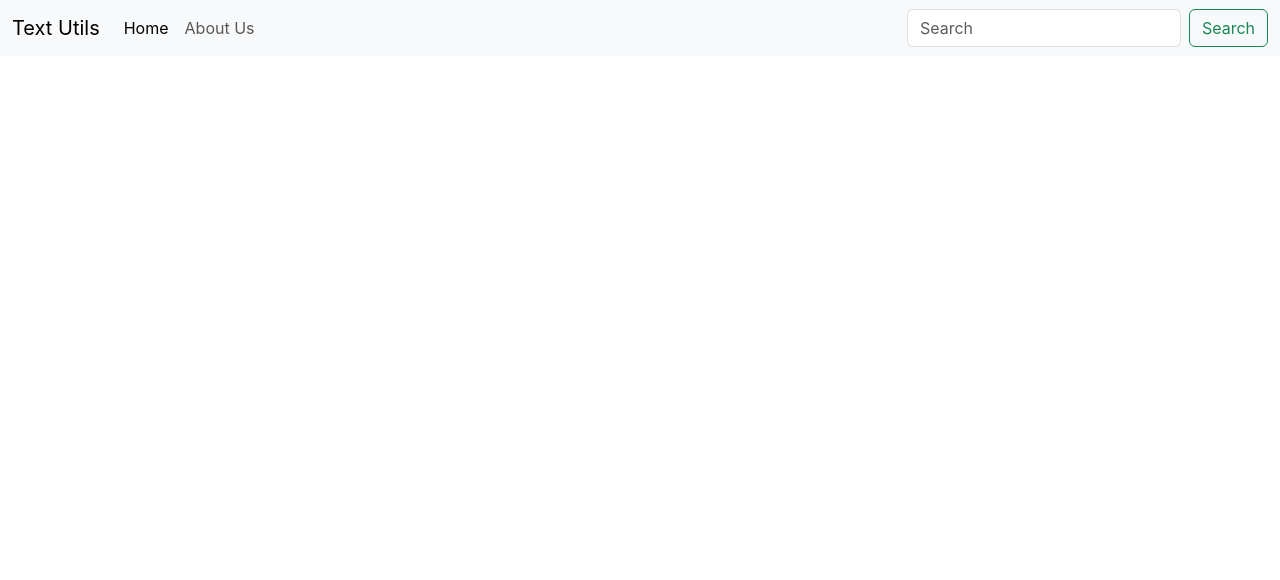
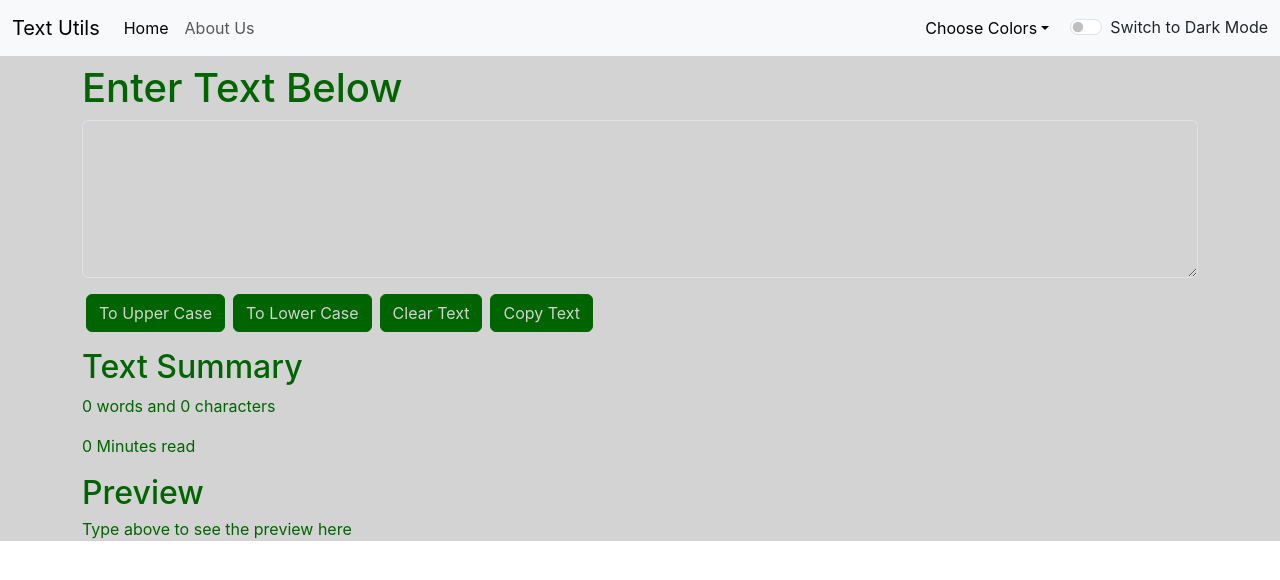
Before and after one commit to ogupta261/Reacting, a React (Create React App) app in the folder textutils/: page / in a window 1280 px wide. Shown: the top 580 px of the page. Built offline with nearby package versions, Linux system fonts and the light colour scheme.

Commit message:
Updatec dark mode. Trying to add themes

```diff
--- a/textutils/src/App.js
+++ b/textutils/src/App.js
@@ -1,50 +1,57 @@
+import { useState } from "react";
 import "./App.css";
+import Navbar from "./Components/Navbar";
+import TextForm from "./Components/TextForm";
+import Alert from "./Components/Alert";
 
 function App() {
+  const [mode, setMode] = useState('light')
+  const [alert, setAlert] = useState(null);
+  const [primary, setPrimary] = useState('white');
+  const [secondary, setSecondary] = useState('black');
+
+  const themes = {
+    light: {
+      primary: ['white','lightgreen','lightblue','lightgrey'],
+      secondary: ['black','darkblue','black','darkgreen']
+    },
+    dark: {
+      primary: ['black','darkblue','black','darkgreen'],
+      secondary: ['white','lightgreen','lightblue','lightgrey']
+    }
+  }
+
+  const setPrimaryColor = (color) => {
+    setPrimary(color)
+  }
+
+  const setSecondaryColor = (color) => {
+    setSecondary(color)
+  }
+
+  const showAlert = (message, type, time) => {
+    setAlert({
+      message: message,
+      type: type
+    })
+    setTimeout(() => {
+      setAlert(null)
+    }, time);
+  }
+
+  let switchMode = () => {
+    document.body.style.backgroundColor = mode==='light' ? 'black' : 'white'
+    setPrimary(document.body.style.backgroundColor)
+    setSecondary(mode==='light' ? 'white' : 'black')
+    // showAlert((mode==='light' ? 'Dark' : 'Light') + ' mode has been set!', 'success', 1500)
+    setMode(mode==='light' ? 'dark' : 'light')
+  }
   return (
-    <nav className="navbar navbar-expand-lg bg-body-tertiary">
-      <div className="container-fluid">
-        <a className="navbar-brand" href="/">
-          Text Utils
-        </a>
-        <button
-          className="navbar-toggler"
-          type="button"
-          data-bs-toggle="collapse"
-          data-bs-target="#navbarSupportedContent"
-          aria-controls="navbarSupportedContent"
-          aria-expanded="false"
-          aria-label="Toggle navigation"
-        >
-          <span className="navbar-toggler-icon"></span>
-        </button>
-        <div className="collapse navbar-collapse" id="navbarSupportedContent">
-          <ul className="navbar-nav me-auto mb-2 mb-lg-0">
-            <li className="nav-item">
-              <a className="nav-link active" aria-current="page" href="/">
-                Home
-              </a>
-            </li>
-            <li className="nav-item">
-              <a className="nav-link" href="/">
-                About Us
-              </a>
-            </li>
-          </ul>
-          <form className="d-flex" role="search">
-            <input
-              className="form-control me-2"
-              type="search"
-              placeholder="Search"
-              aria-label="Search"
-            />
-            <button className="btn btn-outline-success" type="submit">
-              Search
-            </button>
-          </form>
-        </div>
-      </div>
-    </nav>
+    <div style={{backgroundColor: primary}}>
+      <Navbar title='Text Utils' themes={themes} setPrimary={setPrimaryColor} setSecondary={setSecondaryColor} mode={mode} switchMode={switchMode}/>
+      <Alert alert={alert} setAlert={setAlert}/>
+      <TextForm heading='Enter Text Below' showAlert={showAlert} primary={primary} secondary={secondary} mode={mode}/>
+    </div>
   );
 }
 
--- /dev/null
+++ b/textutils/src/Components/Alert.js
@@ -0,0 +1,9 @@
+import React from 'react'
+
+export default function Alert(props) {
+  return (
+    props.alert && <div class={`alert alert-${props.alert.type} alert-dismissible`} role="alert">
+       <div>{props.alert.message}</div>
+    </div>
+  )
+}
--- /dev/null
+++ b/textutils/src/Components/Navbar.js
@@ -0,0 +1,95 @@
+import React from 'react'
+import PropTypes from 'prop-types'
+
+export default function Navbar(props) {
+
+  const handleSwitchColor = (index) => {
+    switch (props.mode) {
+      case 'dark':
+        props.setPrimary(props.themes.dark.primary[index])
+        props.setSecondary(props.themes.dark.secondary[index])
+        break;
+
+      case 'light':
+        props.setPrimary(props.themes.light.primary[index])
+        props.setSecondary(props.themes.light.secondary[index])
+        break;
+      default:
+        break;
+    }
+
+  }
+
+  return (
+    <nav className={`navbar navbar-expand-lg navbar-${props.mode} bg-${props.mode}`}>
+      <div className="container-fluid">
+        <a className="navbar-brand" href="/">
+          {props.title}
+        </a>
+        <button
+          className="navbar-toggler"
+          type="button"
+          data-bs-toggle="collapse"
+          data-bs-target="#navbarSupportedContent"
+          aria-controls="navbarSupportedContent"
+          aria-expanded="false"
+          aria-label="Toggle navigation"
+        >
+          <span className="navbar-toggler-icon"></span>
+        </button>
+        <div className="collapse navbar-collapse" id="navbarSupportedContent">
+          <ul className="navbar-nav me-auto mb-2 mb-lg-0">
+            <li className="nav-item">
+              <a className="nav-link active" aria-current="page" href="/">
+                Home
+              </a>
+            </li>
+            <li className="nav-item">
+              <a className="nav-link" href="/">
+                About Us
+              </a>
+            </li>
+          </ul>
+          <div className="btn-group mx-2" data-bs-theme={props.mode} role="group" aria-label="Button group with nested dropdown">
+            <div className="btn-group" role="group">
+              <button type="button" className={`btn btn-${props.mode} dropdown-toggle`} data-bs-toggle="dropdown" aria-expanded="false">
+                Choose Colors
+              </button>
+              <ul className="dropdown-menu">
+                {props.mode==='dark' && props.themes.dark.primary.map((item, index) => (
+                  <li><a className="dropdown-item" key={index} onClick={handleSwitchColor(index)} href="/">{item}</a></li>
+                ))}
+                {props.mode==='light' && props.themes.light.primary.map((item, index) => (
+                  <li><a className="dropdown-item" key={index} onClick={handleSwitchColor(index)} href="/">{item}</a></li>
+                ))}
+                {/* <li>
+                  <button type="button" className={`btn btn-${props.mode}`}>
+                    Color 1
+                  </button>
+                </li>
+                <li>
+                  <button type="button" className={`btn btn-${props.mode}`}>
+                    Color 2
+                  </button>
+                </li> */}
+              </ul>
+            </div>
+          </div>
+          <div className={`form-check form-switch text-${props.mode === 'light' ? 'dark' : 'light'}`}>
+            <input className="form-check-input" type="checkbox" role="switch" id="modeSwitch" onChange={props.switchMode} />
+            <label className="form-check-label" htmlFor="modeSwitch">{props.mode === 'light' ? 'Switch to Dark Mode' : 'Switch to Light Mode'}</label>
+          </div>
+        </div>
+      </div>
+    </nav>
+  )
+}
+
+
+Navbar.propTypes = {
+  title: PropTypes.string
+}
+
+Navbar.defaultProps = {
+  title: 'Set Title Here'
+}
--- /dev/null
+++ b/textutils/src/Components/TextForm.js
@@ -0,0 +1,59 @@
+import React, { useState } from 'react'
+
+export default function TextForm(props) {
+
+    const [text, setText] = useState('')
+    const [words, setWords] = useState(0)
+    const [characters, setCharacters] = useState(0)
+
+
+    const handleOnChange = (event) => {
+        let newText = event.target.value
+        setText(newText)
+        calculateLengths(event)
+    }
+
+    const calculateLengths = (event) => {
+        let newText = event.target.value
+        setWords(newText.trim().split(/[ ,]+/).length)
+        if(newText==='') setWords(0)
+        setCharacters(newText.length)
+    }
+
+    const handleUpperCase = () => {
+        setText(text.toUpperCase())
+    }
+    const handleLowerCase = () => {
+        setText(text.toLowerCase())
+    }
+    const handleClearText = (event) => {
+        setText('')
+        calculateLengths(event)
+    }
+    const handleCopyText = () => {
+        document.getElementById('textForm').select()
+        navigator.clipboard.writeText(text)
+    }
+
+    return (
+        <>
+            <div className="container" style={{color: props.secondary}}>
+                <h1 className="my-2">{props.heading}</h1>
+                <div className="mb-3">
+                    <textarea className="form-control" id="textForm" rows="6" value={text} style={{color: props.secondary, backgroundColor: props.primary}} onChange={handleOnChange}></textarea>
+                </div>
+                <button style={{color: props.primary, backgroundColor: props.secondary, borderColor: props.secondary}} className="btn btn-primary mx-1" onClick={handleUpperCase}>To Upper Case</button>
+                <button style={{color: props.primary, backgroundColor: props.secondary, borderColor: props.secondary}} className="btn btn-primary mx-1" onClick={handleLowerCase}>To Lower Case</button>
+                <button style={{color: props.primary, backgroundColor: props.secondary, borderColor: props.secondary}} className="btn btn-primary mx-1" onClick={handleClearText}>Clear Text</button>
+                <button style={{color: props.primary, backgroundColor: props.secondary, borderColor: props.secondary}} className="btn btn-primary mx-1" onClick={handleCopyText}>Copy Text</button>
+            </div>
+            <div className="container my-3" style={{color: props.secondary}}>
+                <h2>Text Summary</h2>
+                <p>{words} words and {characters} characters</p>
+                <p>{words/200} Minutes read</p>
+                <h2 className="my-1">Preview</h2>
+                <p>{characters===0 ? 'Type above to see the preview here' : text}</p>
+            </div>
+        </>
+    )
+}
```
